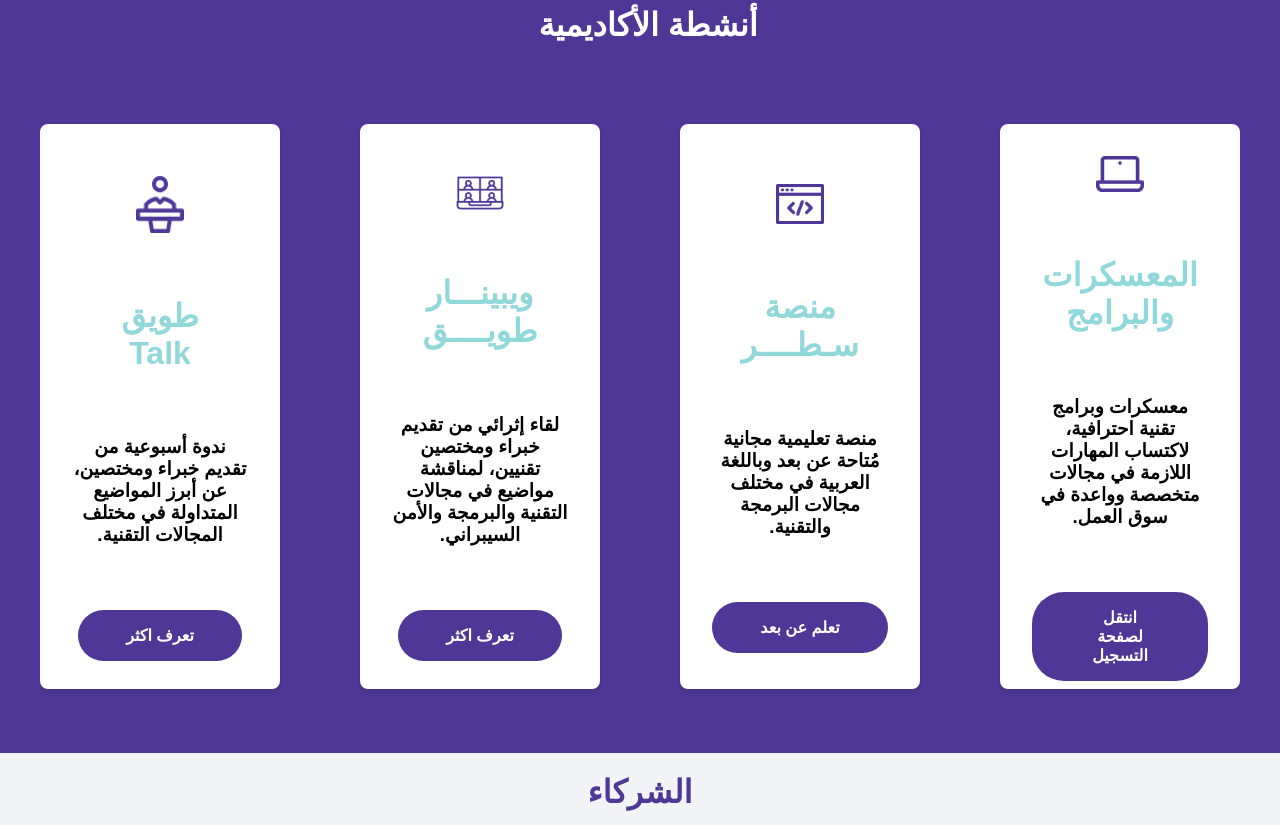
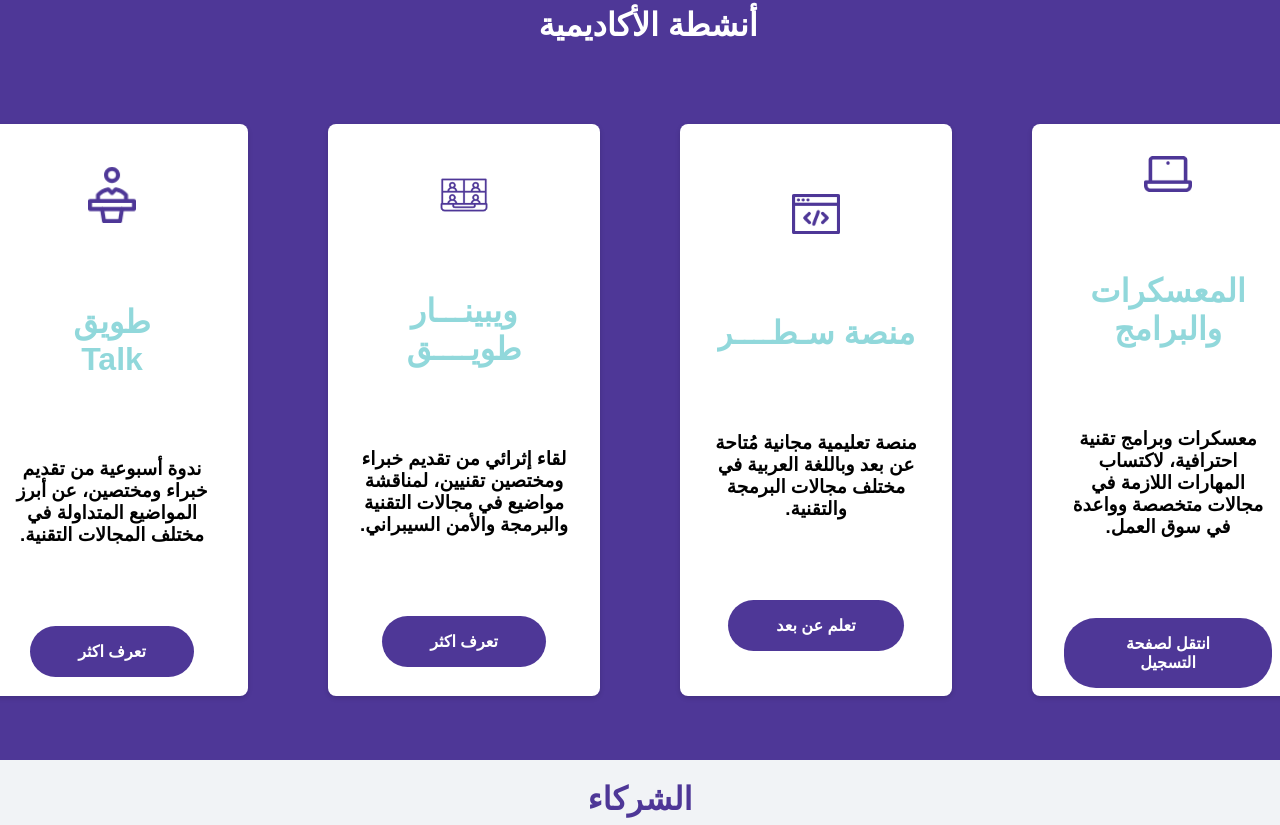
Before and after one commit to Azizfalshammari/CSS_tuwaiq, a plain HTML site: page index.html in a window 1280 px wide. Shown: the part 2143-2968 px from the top of the page. Drawn offline with Linux system fonts and the light colour scheme; grey boxes are pictures that could not be loaded.

Commit message:
lastedit

```diff
--- a/style.css
+++ b/style.css
@@ -435,10 +435,10 @@ h1 {
     /* width: 300px; */
 
     /* margin-top: 10em;  */
-    width: 15rem;
+    width: 17rem;
     /* justify-content: space-between; */
     flex-flow: column wrap;
-    row-gap: 4rem;
+    row-gap: 5rem;
     text-align: center;
     padding: 2rem;
     justify-content: center;
```
